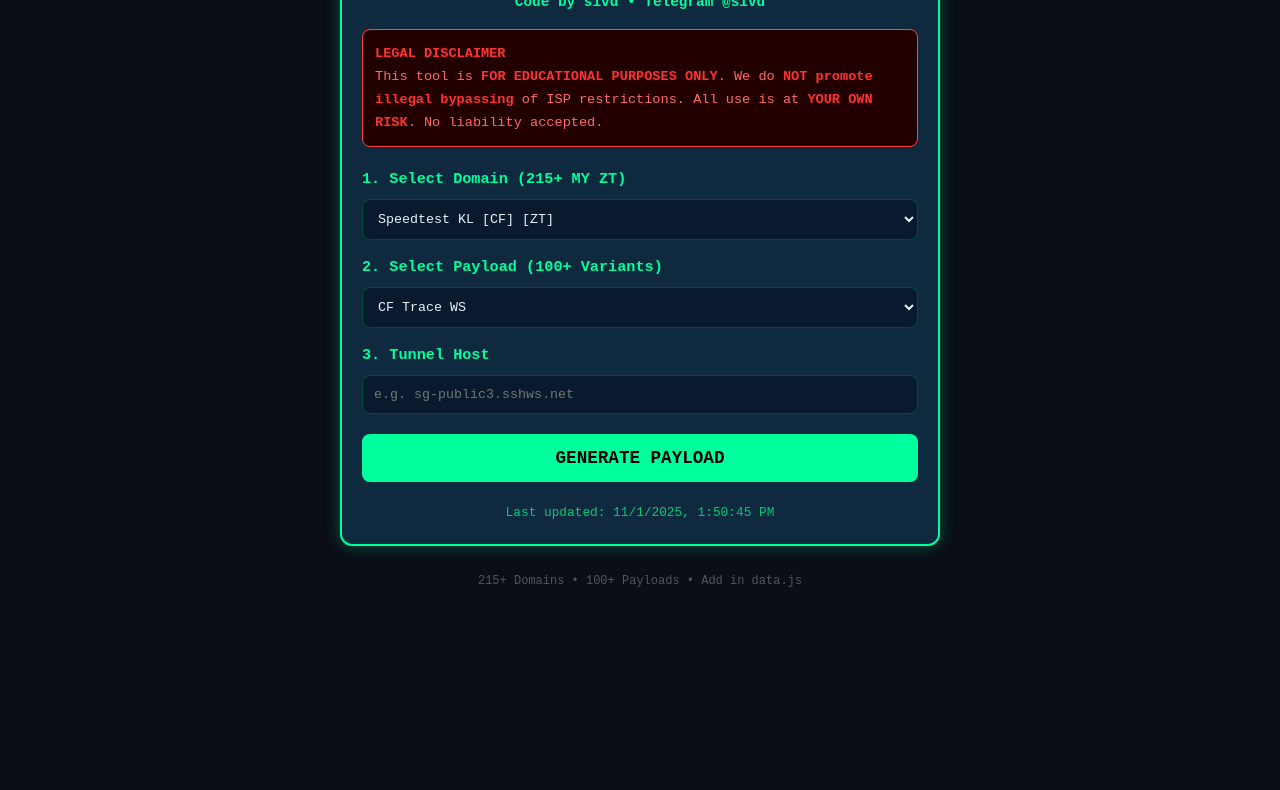
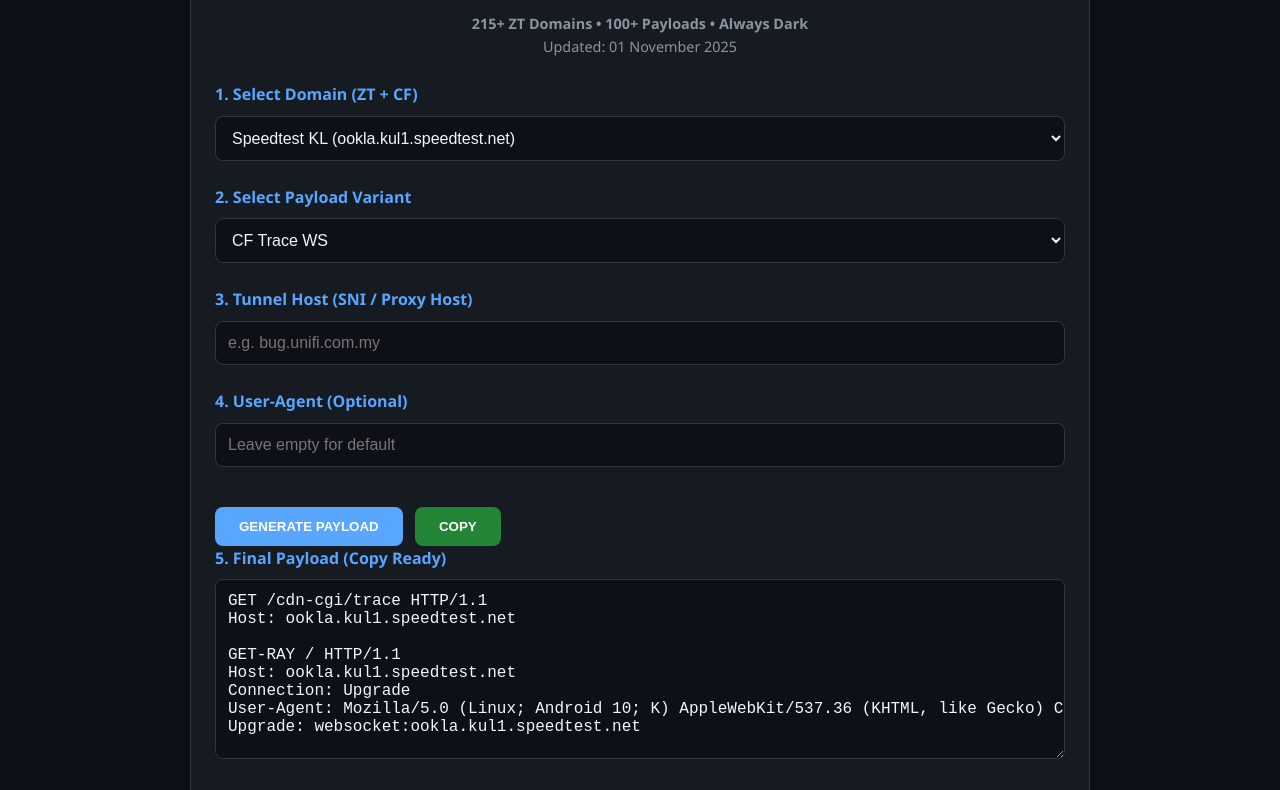
Before and after one commit to Durgaa17/unifi-payload, a plain HTML site: page index.html in a window 1280 px wide. Shown: the part 99-889 px from the top of the page. Before the commit the page ends 800 px from the top, so only its background shows below. Drawn offline with Linux system fonts and the light colour scheme.

Commit message:
Update index.html
Update html

```diff
--- a/index.html
+++ b/index.html
@@ -3,139 +3,206 @@
 <head>
   <meta charset="UTF-8" />
   <meta name="viewport" content="width=device-width, initial-scale=1.0"/>
-  <title>MY UNIFI PAYLOAD v3</title>
+  <title>MY UNIFI PAYLOAD v1.1</title>
   <style>
-    :root { --p: #00ff9d; --d: #0a1a2e; --l: #e0f7fa; --bg: #0a0e17; --card: #0f2a3f; }
-    [data-theme="light"] { --p: #00b86e; --d: #ffffff; --l: #222; --bg: #f5f5f5; --card: #ffffff; }
-    * { margin:0; padding:0; box-sizing:border-box; font-family: 'Courier New', monospace; }
-    body { background:var(--bg); color:var(--l); padding:15px; line-height:1.7; transition:0.3s; }
-    .container { max-width:600px; margin:auto; background:var(--card); padding:20px; border-radius:12px; border:2px solid var(--p); box-shadow:0 0 15px rgba(0,255,157,0.3); }
-    h1 { text-align:center; color:var(--p); font-size:1.6rem; margin-bottom:8px; }
-    .author { text-align:center; color:var(--p); font-weight:bold; font-size:0.9rem; margin-bottom:15px; }
-    .disclaimer { background:#220000; color:#ff6b6b; padding:12px; border-radius:8px; font-size:0.85rem; margin-bottom:20px; border:1px solid #ff4444; }
-    .disclaimer strong { color:#ff3333; }
-    label { display:block; margin:15px 0 6px; color:var(--p); font-weight:bold; font-size:0.95rem; }
-    select, input { width:100%; padding:11px; border-radius:8px; border:1px solid #004d40; background:var(--d); color:var(--l); font-family:monospace; }
-    button { width:100%; padding:14px; margin:20px 0 10px; background:var(--p); color:#000; font-weight:bold; border:none; border-radius:8px; font-size:1.1rem; cursor:pointer; transition:0.3s; }
-    button:hover { background:#00cc7a; transform:scale(1.01); }
-    .output { margin-top:15px; padding:14px; background:var(--d); border:1px solid var(--p); border-radius:8px; white-space:pre-wrap; font-family:monospace; font-size:0.88rem; max-height:280px; overflow:auto; display:none; }
-    .copy, .ehi { margin-top:8px; padding:10px; background:#004d40; color:#00ff9d; border:none; cursor:pointer; width:48%; display:inline-block; border-radius:6px; font-weight:bold; display:none; }
-    .ehi { margin-left:4%; background:#33004d; color:#ff00ff; }
-    .theme-toggle { position:fixed; top:15px; right:15px; background:var(--p); color:#000; border:none; padding:10px; border-radius:50%; font-size:1.2rem; cursor:pointer; }
-    .update { text-align:center; font-size:0.8rem; color:#00cc7a; margin-top:10px; }
-    .footer { text-align:center; margin-top:25px; font-size:0.75rem; color:#555; }
+    :root {
+      --bg: #0d1117;
+      --card: #161b22;
+      --text: #f0f6fc;
+      --accent: #58a6ff;
+      --border: #30363d;
+    }
+    * { margin: 0; padding: 0; box-sizing: border-box; }
+    body {
+      background: var(--bg);
+      color: var(--text);
+      font-family: 'Segoe UI', Tahoma, Geneva, Verdana, sans-serif;
+      padding: 1rem;
+      line-height: 1.6;
+    }
+    .container {
+      max-width: 900px;
+      margin: 0 auto;
+      background: var(--card);
+      border-radius: 12px;
+      padding: 1.5rem;
+      border: 1px solid var(--border);
+      box-shadow: 0 4px 12px rgba(0,0,0,0.3);
+    }
+    h1 {
+      text-align: center;
+      margin-bottom: 1.5rem;
+      color: var(--accent);
+      font-size: 1.8rem;
+    }
+    .info {
+      text-align: center;
+      font-size: 0.9rem;
+      color: #8b949e;
+      margin-bottom: 1.5rem;
+    }
+    .section {
+      margin-bottom: 1.5rem;
+    }
+    label {
+      display: block;
+      margin-bottom: 0.5rem;
+      font-weight: 600;
+      color: var(--accent);
+    }
+    select, input, textarea {
+      width: 100%;
+      padding: 0.75rem;
+      border: 1px solid var(--border);
+      border-radius: 8px;
+      background: var(--bg);
+      color: var(--text);
+      font-size: 1rem;
+    }
+    select:focus, input:focus, textarea:focus {
+      outline: none;
+      border-color: var(--accent);
+      box-shadow: 0 0 0 2px rgba(88,166,255,0.2);
+    }
+    textarea {
+      min-height: 180px;
+      resize: vertical;
+      font-family: 'Courier New', monospace;
+      white-space: pre;
+      overflow-x: auto;
+    }
+    .btn {
+      background: var(--accent);
+      color: white;
+      border: none;
+      padding: 0.75rem 1.5rem;
+      border-radius: 8px;
+      font-weight: 600;
+      cursor: pointer;
+      margin-top: 1rem;
+      transition: 0.2s;
+    }
+    .btn:hover {
+      background: #1f6feb;
+      transform: translateY(-1px);
+    }
+    .btn-copy {
+      background: #238636;
+      margin-left: 0.5rem;
+    }
+    .btn-copy:hover {
+      background: #1a5e2a;
+    }
+    .footer {
+      text-align: center;
+      margin-top: 2rem;
+      font-size: 0.8rem;
+      color: #8b949e;
+    }
+    .footer a {
+      color: var(--accent);
+      text-decoration: none;
+    }
+    .footer a:hover {
+      text-decoration: underline;
+    }
   </style>
 </head>
 <body>
-  <button class="theme-toggle" onclick="toggleTheme()">Light/Dark</button>
   <div class="container">
-    <h1>MY UNIFI PAYLOAD v3</h1>
-    <div class="author">Code by sivd • Telegram @sivd</div>
-
-    <!-- STRONG DISCLAIMER -->
-    <div class="disclaimer">
-      <strong>LEGAL DISCLAIMER</strong><br>
-      This tool is <strong>FOR EDUCATIONAL PURPOSES ONLY</strong>.
-      We do <strong>NOT promote illegal bypassing</strong> of ISP restrictions.
-      All use is at <strong>YOUR OWN RISK</strong>. No liability accepted.
+    <h1>MY UNIFI PAYLOAD v1.1</h1>
+    <div class="info">
+      <strong>215+ ZT Domains • 100+ Payloads • Always Dark</strong><br>
+      <span id="update-date">Updated: November 01, 2025</span>
     </div>
 
-    <label>1. Select Domain (215+ MY ZT)</label>
-    <select id="domain"></select>
+    <div class="section">
+      <label>1. Select Domain (ZT + CF)</label>
+      <select id="domain-select"></select>
+    </div>
 
-    <label>2. Select Payload (100+ Variants)</label>
-    <select id="payload"></select>
+    <div class="section">
+      <label>2. Select Payload Variant</label>
+      <select id="payload-select"></select>
+    </div>
 
-    <label>3. Tunnel Host</label>
-    <input type="text" id="tunnel" placeholder="e.g. sg-public3.sshws.net" />
+    <div class="section">
+      <label>3. Tunnel Host (SNI / Proxy Host)</label>
+      <input type="text" id="tunnel-host" placeholder="e.g. bug.unifi.com.my" />
+    </div>
 
-    <button onclick="gen()">GENERATE PAYLOAD</button>
+    <div class="section">
+      <label>4. User-Agent (Optional)</label>
+      <input type="text" id="user-agent" placeholder="Leave empty for default" />
+    </div>
 
-    <div id="out" class="output"></div>
-    <button class="copy" id="copy" onclick="copyIt()">COPY PAYLOAD</button>
-    <button class="ehi" id="ehi" onclick="exportEHI()">EXPORT .EHI</button>
+    <button class="btn" onclick="generatePayload()">GENERATE PAYLOAD</button>
+    <button class="btn btn-copy" onclick="copyPayload()">COPY</button>
 
-    <div class="update" id="update">Last updated: <span id="date"></span></div>
-  </div>
+    <div class="section">
+      <label>5. Final Payload (Copy Ready)</label>
+      <textarea id="output" readonly placeholder="Click GENERATE to see payload..."></textarea>
+    </div>
 
-  <div class="footer">
-    215+ Domains • 100+ Payloads • Add in <code>data.js</code>
+    <div class="footer">
+      Made with <3 by <a href="https://t.me/sivd" target="_blank">@sivd</a> •
+      <a href="https://github.com/sivd/my-unifi-payload-v1.1" target="_blank">GitHub v1.1</a>
+    </div>
   </div>
 
   <script src="data.js"></script>
   <script>
-    // Theme
-    function toggleTheme() {
-      document.body.dataset.theme = document.body.dataset.theme === "light" ? "" : "light";
-      localStorage.setItem("theme", document.body.dataset.theme);
-    }
-    if (localStorage.getItem("theme") === "light") document.body.dataset.theme = "light";
+    // Auto update date
+    document.getElementById('update-date').textContent =
+      `Updated: ${new Date().toLocaleDateString('en-GB', { day: '2-digit', month: 'long', year: 'numeric' })}`;
 
-    // Update date
-    document.getElementById("date").textContent = new Date().toLocaleString();
-
-    // Populate domains
-    const d = document.getElementById("domain");
-    DOMAINS.forEach(x => {
-      const opt = document.createElement("option");
-      opt.value = x.host;
-      opt.textContent = `${x.name} ${x.cf ? '[CF]' : ''} ${x.zt ? '[ZT]' : ''}`;
-      d.appendChild(opt);
+    // Populate Domains
+    const domainSelect = document.getElementById('domain-select');
+    DOMAINS.forEach(d => {
+      const opt = document.createElement('option');
+      opt.value = d.host;
+      opt.textContent = `${d.name} (${d.host})`;
+      domainSelect.appendChild(opt);
     });
 
-    // Populate payloads
-    const p = document.getElementById("payload");
-    PAYLOADS.forEach((x,i) => {
-      const opt = document.createElement("option");
-      opt.value = i;
-      opt.textContent = x.name;
-      p.appendChild(opt);
+    // Populate Payloads
+    const payloadSelect = document.getElementById('payload-select');
+    PAYLOADS.forEach(p => {
+      const opt = document.createElement('option');
+      opt.value = p.payload;
+      opt.textContent = p.name;
+      payloadSelect.appendChild(opt);
     });
 
-    function gen() {
-      const domain = d.value;
-      const idx = p.value;
-      const tunnel = document.getElementById("tunnel").value.trim();
-      if (!domain || !tunnel) return alert("Fill Domain & Tunnel Host!");
+    // Default values
+    const defaultUA = "Mozilla/5.0 (Linux; Android 10; K) AppleWebKit/537.36 (KHTML, like Gecko) Chrome/128.0.0.0 Mobile Safari/537.36";
 
-      let payload = PAYLOADS[idx].payload
+    function generatePayload() {
+      const domain = document.getElementById('domain-select').value;
+      const payloadTemplate = document.getElementById('payload-select').value;
+      const tunnel = document.getElementById('tunnel-host').value.trim() || domain;
+      const ua = document.getElementById('user-agent').value.trim() || defaultUA;
+
+      let payload = payloadTemplate
         .replace(/\[DOMAIN\]/g, domain)
         .replace(/\[TUNNEL\]/g, tunnel)
-        .replace(/\[UA\]/g, "Mozilla/5.0 (iPhone; CPU iPhone OS 17_0 like Mac OS X) AppleWebKit/605.1.15 (KHTML, like Gecko) Version/17.0 Mobile/15E148 Safari/604.1");
+        .replace(/\[UA\]/g, ua)
+        .replace(/\[crlf\]/g, '\r\n');
 
-      const out = document.getElementById("out");
-      out.textContent = payload.replace(/\[crlf\]/g, "\\r\\n");
-      out.style.display = "block";
-      document.getElementById("copy").style.display = "inline-block";
-      document.getElementById("ehi").style.display = "inline-block";
+      document.getElementById('output').value = payload;
     }
 
-    function copyIt() {
-      navigator.clipboard.writeText(document.getElementById("out").textContent)
-        .then(() => alert("Payload copied! Paste in HTTP Injector"));
+    function copyPayload() {
+      const output = document.getElementById('output');
+      output.select();
+      document.execCommand('copy');
+      alert('Payload copied to clipboard!');
     }
 
-    function exportEHI() {
-      const payload = document.getElementById("out").textContent;
-      const domain = document.getElementById("domain").selectedOptions[0].text.split(" ")[0];
-      const tunnel = document.getElementById("tunnel").value;
-      const ehi = `[http_injector]
-title=MY_UNIFI_${domain}
-payload=${payload}
-sni=${domain}
-proxy_host=${tunnel}
-proxy_port=80
-ssh_host=your_ssh_ip
-ssh_port=80
-ssh_user=your_user
-ssh_pass=your_pass
-`;
-      const blob = new Blob([ehi], {type: "text/plain"});
-      const url = URL.createObjectURL(blob);
-      const a = document.createElement("a");
-      a.href = url; a.download = `MY_UNIFI_${domain}.ehi`;
-      a.click();
-    }
+    // Auto-generate on load
+    window.onload = () => {
+      generatePayload();
+    };
   </script>
 </body>
 </html>
```
